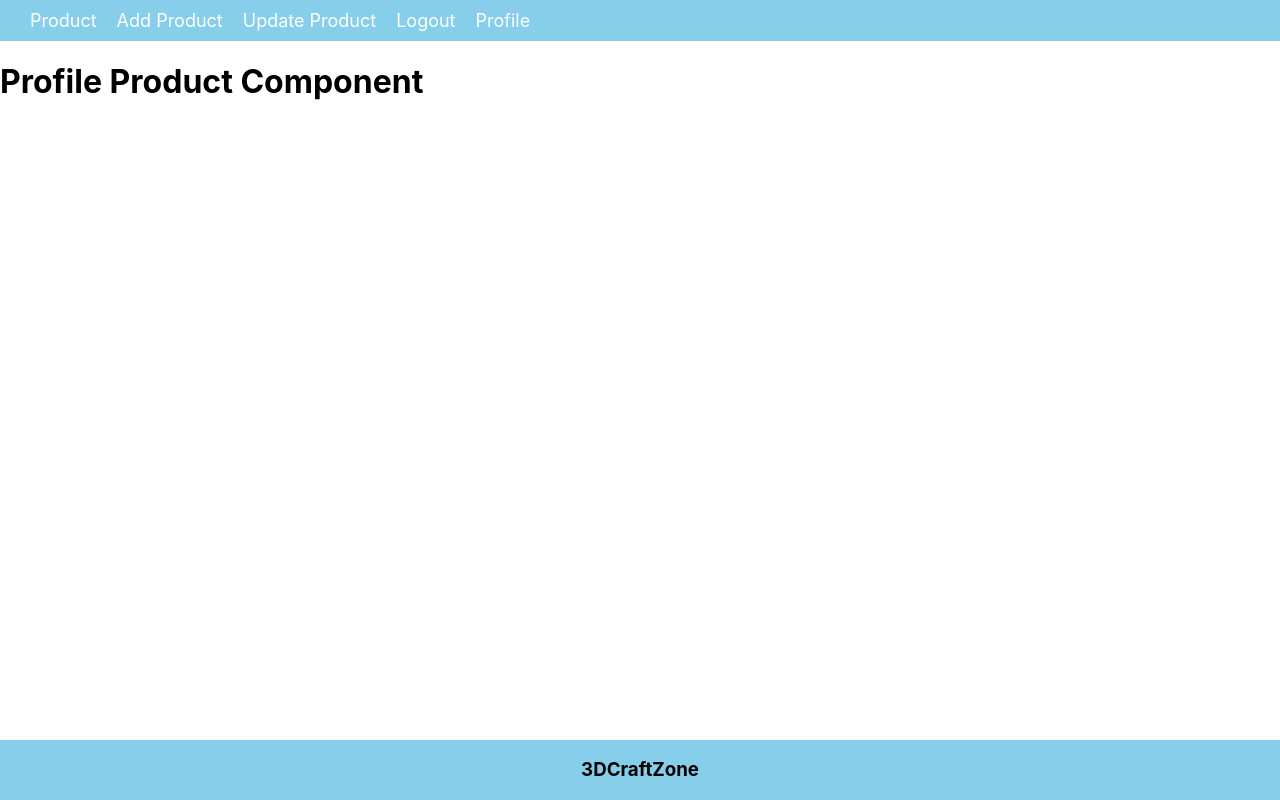
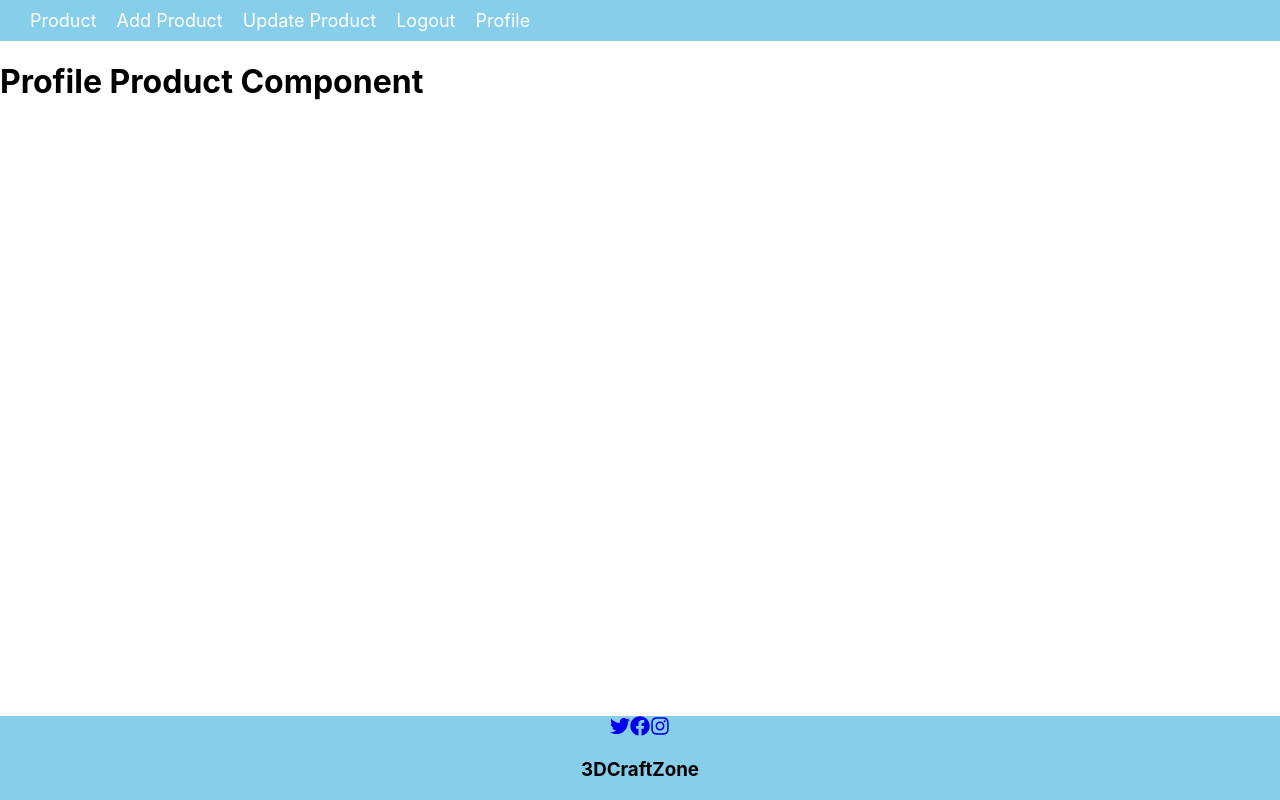
Before and after one commit to AwPlanet/3dProject, a React (Create React App) app in the folder front-end/: page /profile in a window 1280 px wide. Built offline with nearby package versions, Linux system fonts and the light colour scheme.

Commit message:
icons fixed

```diff
--- a/front-end/src/App.js
+++ b/front-end/src/App.js
@@ -3,7 +3,7 @@ import './App.css';
 import Nav from './Nav.js';
 import { BrowserRouter, Route, Routes } from 'react-router-dom';
 import Footer from './components/Footer';
-// import SocialIcons from './socialicons.js';
+
 
 function App() {
     return (
--- a/front-end/src/components/Footer.js
+++ b/front-end/src/components/Footer.js
@@ -1,10 +1,17 @@
-import React from 'react'
-const Footer=()=>{
-    return(
+import React from 'react';
+import '../App.css'; // Ensure you have a CSS file for Footer
+import SocialIcons from './socialicon.js';
+
+const Footer = () => {
+    return (
+
         <div className="footer">
+
+            <SocialIcons>
+            </SocialIcons>
             <h3>3DCraftZone</h3>
         </div>
-    )
-}
+    );
+};
 
-export default Footer
+export default Footer;
--- a/front-end/src/socialicons.css
+++ b/front-end/src/components/socialicon.css
@@ -1,20 +1,23 @@
 /* src/components/SocialIcons.css */
 .social-icons {
     display: flex;
+    padding-right: 15px;
+    padding-left: 15px;
     justify-content: center;
-    gap: 15px; /* Adjust spacing between icons */
+    gap: 10px; /* Adjust spacing between icons to 5px */
     padding: 20px; /* Adjust padding around the icons */
 }
 
+.social-iconss{
+    padding: 20px;
+}
 .social-icon {
     font-size: 2rem; /* Adjust icon size */
-    color: #333; /* Adjust color */
+    color: #333; /* Default color */
     transition: color 0.3s ease; /* Smooth color transition on hover */
 }
 
-.social-icon:hover {
-    color: #007bff; /* Change color on hover (example: blue) */
-}
+
 
 @media (max-width: 768px) {
     .social-icon {
--- /dev/null
+++ b/front-end/src/components/socialicon.js
@@ -0,0 +1,18 @@
+import React from 'react';
+import { FaTwitter, FaFacebook, FaInstagram } from 'react-icons/fa';
+
+const SocialIcons = () => (
+  <div>
+    <a className="social-icons" href="https://x.com" target="_blank" rel="noopener noreferrer">
+      <FaTwitter size={20} />
+    </a>
+    <a className="social-icons" href="https://facebook.com" target="_blank" rel="noopener noreferrer">
+      <FaFacebook size={20} />
+    </a>
+    <a className="social-icons" href="https://instagram.com" target="_blank" rel="noopener noreferrer">
+      <FaInstagram size={20} />
+    </a>
+  </div>
+);
+
+export default SocialIcons;
```
Also changed, not shown: front-end/src/socialicons.js (deleted, +0 -25 lines).
